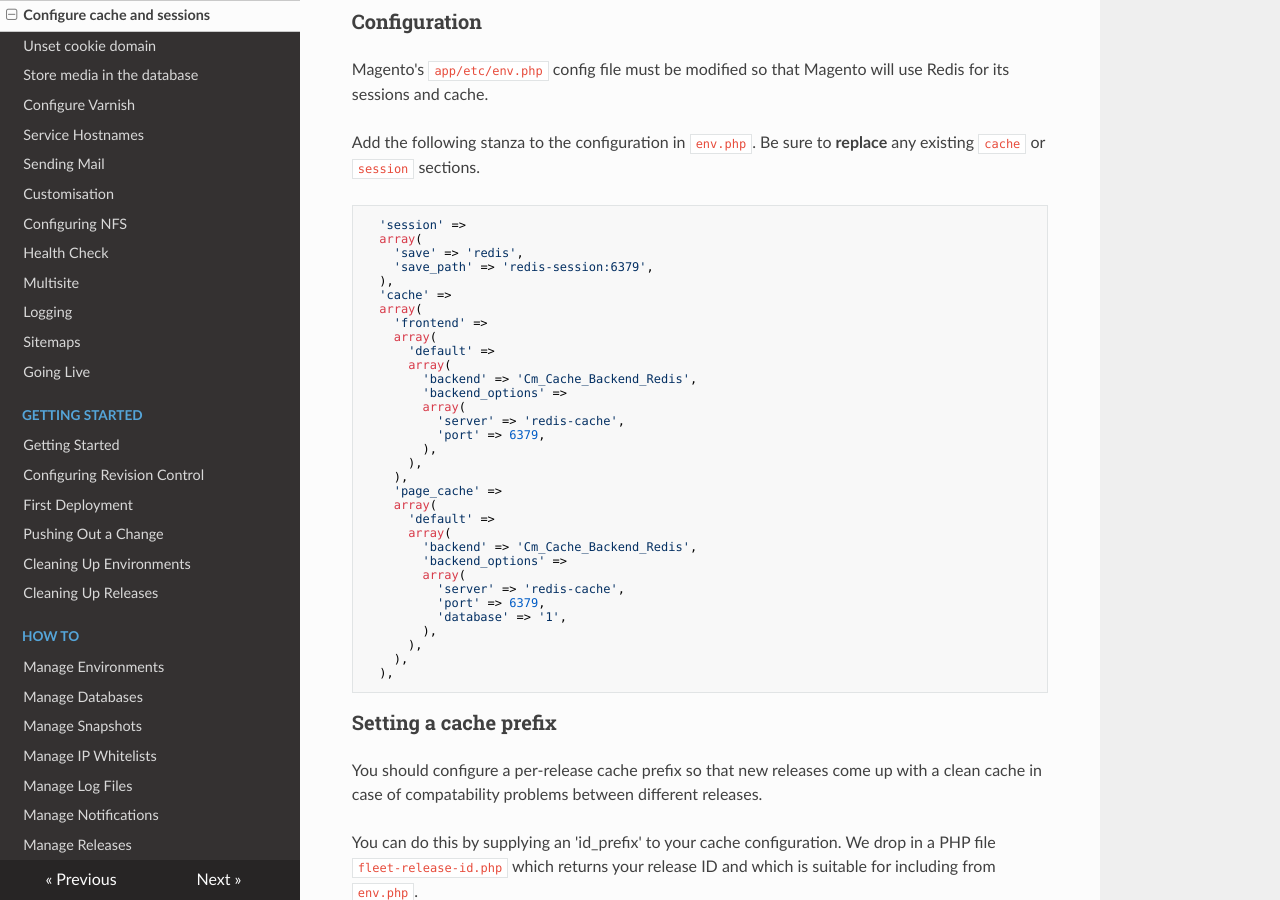
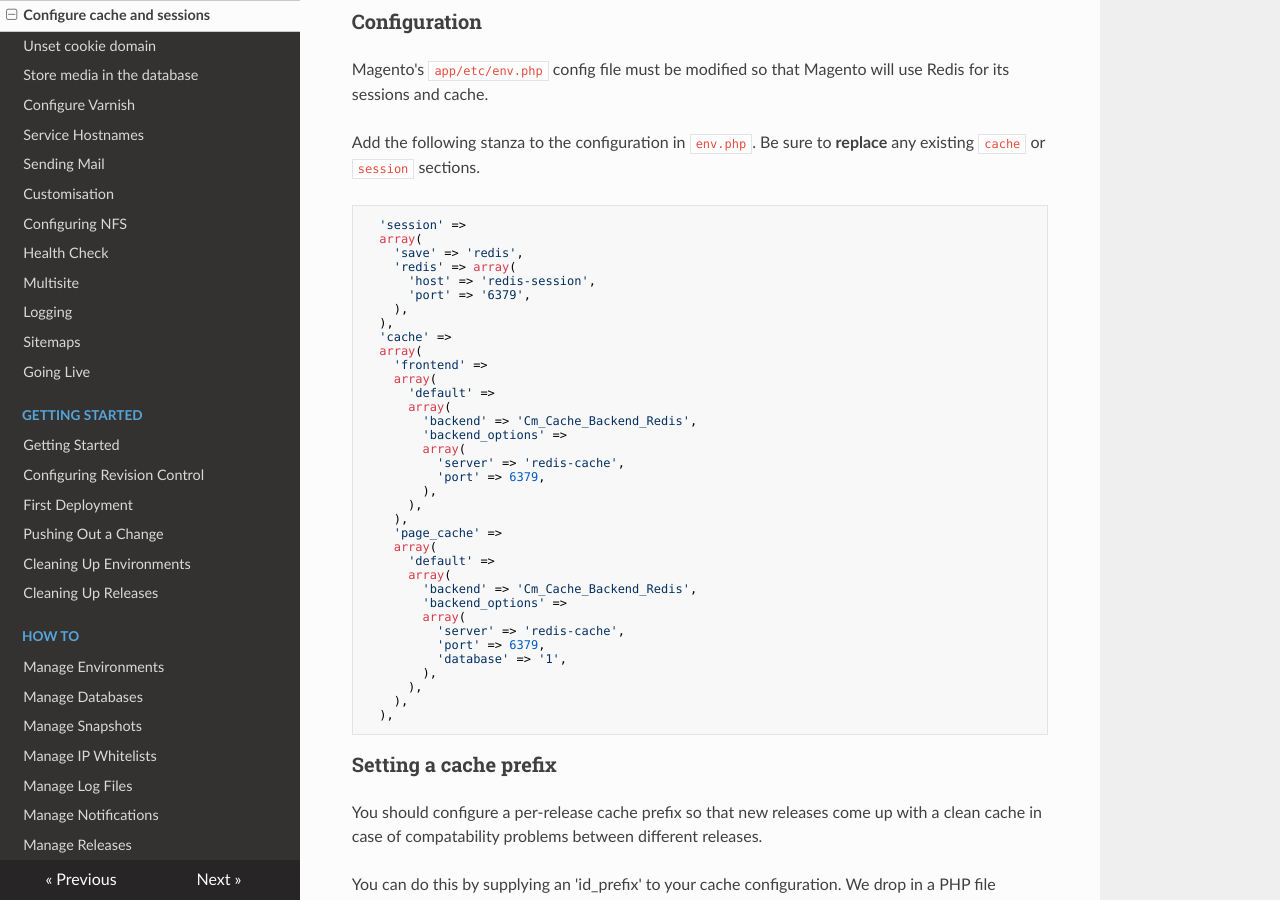
Before and after one commit to anchor/fleet-magento-docs, an MkDocs documentation site: the page built from docs/configuring-magento-2-for-fleet/configure-cache-and-sessions.md, in a window 1280 px wide and 900 px high, scrolled down 309 px. Built offline with MkDocs 1.6.1, drawn with Linux system fonts in a browser that asks for light colours; nearby versions of some CDN libraries; old or Windows-style settings are respelled for this version of MkDocs.

Commit message:
Update Redis session example configuration
The configuration required for redis sessions has changed
as of Magneto version 2.0.6. This updates the configuration
sample to work with 2.0.6+

```diff
--- a/docs/configuring-magento-2-for-fleet/configure-cache-and-sessions.md
+++ b/docs/configuring-magento-2-for-fleet/configure-cache-and-sessions.md
@@ -15,7 +15,10 @@ Add the following stanza to the configuration in `env.php`. Be sure to **replace
   'session' =>
   array(
     'save' => 'redis',
-    'save_path' => 'redis-session:6379',
+    'redis' => array(
+      'host' => 'redis-session',
+      'port' => '6379',
+    ),
   ),
   'cache' =>
   array(
```
